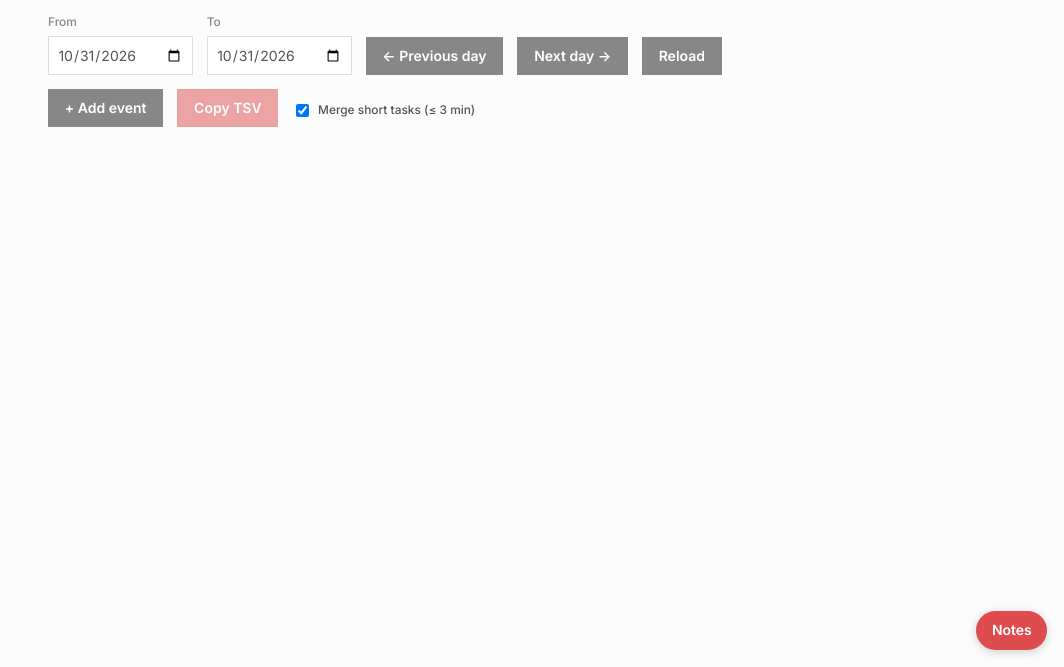
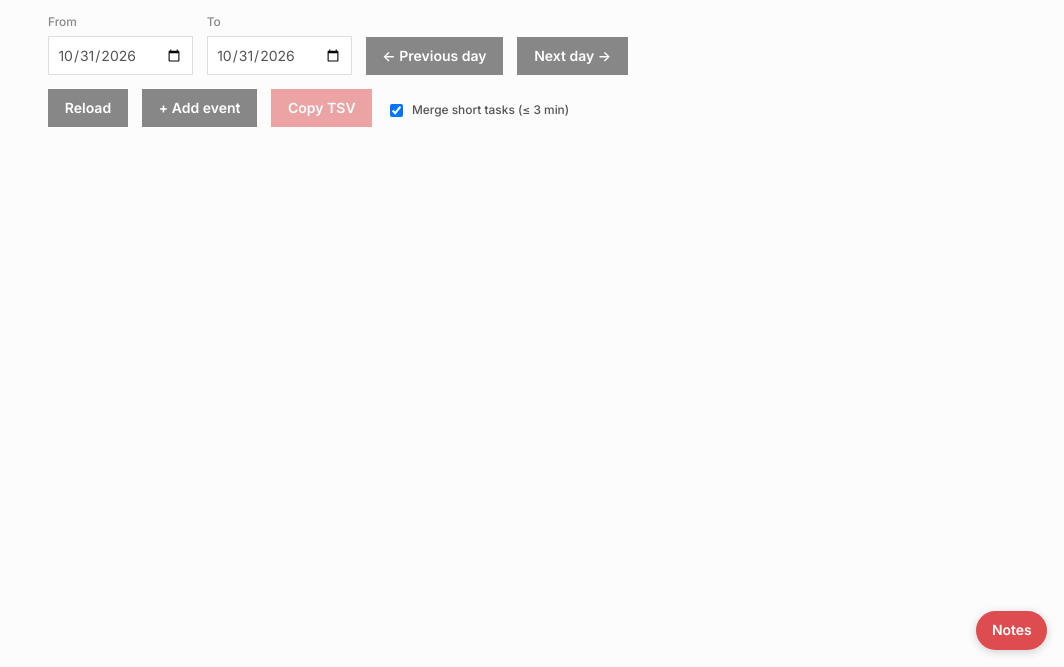
Before and after one commit to michalkowol/timeflip, a plain HTML site: page index.html in a window 1280 px wide. Shown: the part 133-800 px from the top of the page, without its empty margins (216-1280 px from the left). Drawn offline with nearby package versions, Linux system fonts and the light colour scheme.

Commit message:
Move action buttons to a separate row below date controls

```diff
--- a/index.html
+++ b/index.html
@@ -88,6 +88,9 @@
         </div>
         <button class="btn btn-secondary" @click="previousDay()" :disabled="!fromDate || !toDate">&larr; Previous day</button>
         <button class="btn btn-secondary" @click="nextDay()" :disabled="!fromDate || !toDate">Next day &rarr;</button>
+    </div>
+
+    <div class="controls">
         <button class="btn btn-secondary" @click="load()" :disabled="loading">
             <span x-text="loading ? 'Loading...' : 'Reload'"></span>
         </button>
```
